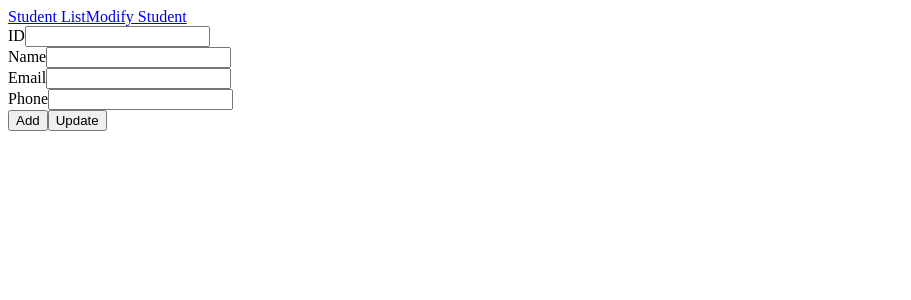
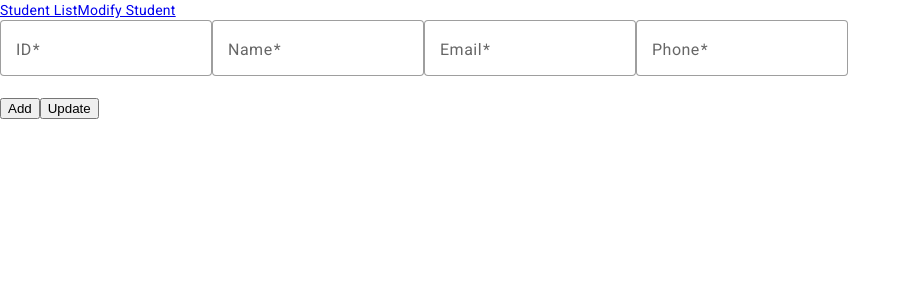
Before and after one commit to Divine-Sofowora/Divine_Sofowora_Learning_Angular, an Angular app: page /modify-student in a window 1280 px wide. Shown: the top 300 px of the page, without its empty margins (0-911 px from the left). Built offline with nearby package versions, Linux system fonts and the light colour scheme.

Commit message:
changes made to modify and student-list

```diff
--- a/angular.json
+++ b/angular.json
@@ -32,6 +32,7 @@
               }
             ],
             "styles": [
+              "@angular/material/prebuilt-themes/indigo-pink.css",
               "src/styles.scss"
             ],
             "scripts": [],
@@ -96,6 +97,7 @@
               }
             ],
             "styles": [
+              "@angular/material/prebuilt-themes/indigo-pink.css",
               "src/styles.scss"
             ],
             "scripts": []
--- a/package.json
+++ b/package.json
@@ -12,10 +12,12 @@
   "private": true,
   "dependencies": {
     "@angular/animations": "^18.2.0",
+    "@angular/cdk": "^17.0.0",
     "@angular/common": "^18.2.0",
     "@angular/compiler": "^18.2.0",
     "@angular/core": "^18.2.0",
     "@angular/forms": "^18.2.0",
+    "@angular/material": "^17.0.0",
     "@angular/platform-browser": "^18.2.0",
     "@angular/platform-browser-dynamic": "^18.2.0",
     "@angular/platform-server": "^18.2.0",
@@ -39,6 +41,6 @@
     "karma-coverage": "~2.2.0",
     "karma-jasmine": "~5.1.0",
     "karma-jasmine-html-reporter": "~2.1.0",
-    "typescript": "~5.5.2"
+    "typescript": "^5.5.4"
   }
 }
--- a/src/app/modify-student/modify-student.component.html
+++ b/src/app/modify-student/modify-student.component.html
@@ -1,24 +1,30 @@
-<form [formGroup]="studentForm" (ngSubmit)="onSubmit()" class="student-form">
 
-  <div class="form-group">
-    <label for="studentId">ID</label>
-    <input type="number" id="studentId" formControlName="studentId" class="form-input" [appFocus]="'green'"/>
-  </div>
 
-  <div class="form-group">
-    <label for="studentName">Name</label>
-    <input type="text" id="studentName" formControlName="studentName" class="form-input" [appFocus]="'green'"/>
-  </div>
+  <form [formGroup]="studentForm" (ngSubmit)="onSubmit()" class="mat-form">
+    <!-- ID Field -->
+    <mat-form-field appearance="outline" class="form-field" disabled>
+      <mat-label>ID</mat-label>
+      <input matInput type="number" formControlName="studentId" [appFocus]="'green'" />
+    </mat-form-field>
 
-  <div class="form-group">
-    <label for="studentEmail">Email</label>
-    <input type="text" id="studentEmail" formControlName="studentEmail" class="form-input" [appFocus]="'green'"/>
-  </div>
 
-  <div class="form-group">
-    <label for="phone">Phone</label>
-    <input type="tel" id="phone" formControlName="phone" class="form-input" [appFocus]="'green'"/>
-  </div>
+    <mat-form-field appearance="outline" class="form-field">
+      <mat-label>Name</mat-label>
+      <input matInput type="text" formControlName="studentName" appAutoFocus [appFocus]="'green'" />
+    </mat-form-field>
+
+
+    <mat-form-field appearance="outline" class="form-field">
+      <mat-label>Email</mat-label>
+      <input matInput type="text" formControlName="studentEmail" appAutoFocus [appFocus]="'green'" />
+    </mat-form-field>
+
+
+    <mat-form-field appearance="outline" class="form-field">
+      <mat-label>Phone</mat-label>
+      <input matInput type="text" formControlName="phone" appAutoFocus [appFocus]="'green'" />
+    </mat-form-field>
+
 
   <div class="form-button">  <!-- Changed from "from-button" to "form-button" -->
     <button type="button" (click)="onAdd()" class="btn add-btn">Add</button>
--- a/src/app/modify-student/modify-student.component.ts
+++ b/src/app/modify-student/modify-student.component.ts
@@ -6,12 +6,14 @@ import {UserService} from "../services/user.service";
 import {userList} from "../Shared/Models/mockData-user";
 import { Router } from "@angular/router";
 import {FocusDirective} from "../directives/focus.directive";
+import {MatFormField, MatFormFieldModule} from "@angular/material/form-field";
+import {MatInput, MatInputModule} from "@angular/material/input";
 
 
 @Component({
   selector: 'app-modify-student',
   standalone: true,
-  imports: [RouterLink, ReactiveFormsModule, FocusDirective],
+  imports: [RouterLink, ReactiveFormsModule, FocusDirective, MatFormField, MatInput,MatFormFieldModule,MatInputModule],
   templateUrl: './modify-student.component.html',
   styleUrl: './modify-student.component.scss'
 })
--- a/src/app/student-list/student-list.component.html
+++ b/src/app/student-list/student-list.component.html
@@ -1,13 +1,50 @@
+<div class="mat-container">
+  <h2>Student List</h2>
+<table mat-table [dataSource]="dataSource" class="mat-elevation-z8">
 
-<div *ngFor="let student of userList" (click)="selectedStudent(student)" [appHoverHighlight]="'pink'">
-  <img [src]="student.imgPath">
-  <h3>Id:{{student.studentId}}</h3>
-  <p> name:{{student | studentCourse | titlecase }}</p>
-<!--  <h3> name: {{student.studentName | titlecase}} </h3>-->
-<!--  <p> Grade: {{student.phone }}</p>-->
-  <p> Email: {{student.studentEmail | uppercase  }}</p>
-  <p> School fees: {{student.fees | currency:'CAD': "symbol-narrow"}}</p>
+  <ng-container matColumnDef="id">
+    <th mat-header-cell *matHeaderCellDef>ID</th>
+    <td mat-cell *matCellDef="let student">{{ student.studentId }}</td>
+  </ng-container>
+
+  <ng-container matColumnDef="studentName">
+    <th mat-header-cell *matHeaderCellDef>Name</th>
+    <td mat-cell *matCellDef="let student">{{ student | studentCourse | titlecase }}</td>
+  </ng-container>
+
+  <ng-container matColumnDef="email">
+    <th mat-header-cell *matHeaderCellDef>Email</th>
+    <td mat-cell *matCellDef="let student">{{ student.studentEmail | uppercase }}</td>
+  </ng-container>
+
+  <ng-container matColumnDef="phone">
+    <th mat-header-cell *matHeaderCellDef>Email</th>
+    <td mat-cell *matCellDef="let student">{{ student.phone }}</td>
+  </ng-container>
+
+  <ng-container matColumnDef="fees">
+    <th mat-header-cell *matHeaderCellDef>School Fees</th>
+    <td mat-cell *matCellDef="let student">{{ student.fees | currency: 'CAD': 'symbol-narrow' }}</td>
+  </ng-container>
+
+  <tr mat-header-row *matHeaderRowDef="showColumns"></tr>
+  <tr
+    mat-row
+    *matRowDef="let student; columns: showColumns"
+    [routerLink]="['/students', student.id]"
+    [appHoverHighlight]="'lightblue'"
+  ></tr>
+</table>
 
   <div><button type="button" (click)="onEdit()" class="btn edit-btn">EDIT</button></div>
-  <div><button type="button" (click)="onDelete(student.studentId)" class="btn delete-btn">Delete</button></div>
+  <div><button type="button" (click)="onDelete()" class="btn delete-btn">Delete</button></div>
 </div>
+
+<!--<div *ngFor="let student of userList" (click)="selectedStudent(student)" [appHoverHighlight]="'pink'">-->
+<!--  <img [src]="student.imgPath">-->
+<!--&lt;!&ndash;  <h3>Id:{{student.studentId}}</h3>&ndash;&gt;-->
+<!--&lt;!&ndash;  <p> name:{{student | studentCourse | titlecase }}</p>&ndash;&gt;-->
+<!--&lt;!&ndash;  <h3> name: {{student.studentName | titlecase}} </h3>&ndash;&gt;-->
+<!--&lt;!&ndash;  <p> Grade: {{student.phone }}</p>&ndash;&gt;-->
+<!--  <p> Email: {{student.studentEmail | uppercase  }}</p>-->
+<!--  <p> School fees: {{student.fees | currency:'CAD': "symbol-narrow"}}</p>-->
--- a/src/app/student-list/student-list.component.ts
+++ b/src/app/student-list/student-list.component.ts
@@ -3,7 +3,7 @@ import {
   DecimalPipe,
   LowerCasePipe,
   NgClass,
-  NgFor,
+  NgFor, NgIf,
   PercentPipe,
   TitleCasePipe,
   UpperCasePipe
@@ -18,29 +18,46 @@ import {Observable} from "rxjs";
 import {Router,RouterLink} from "@angular/router";
 import {StudentCoursePipe} from "../pipes/student-course.pipe";
 import {HoverHighlightDirective} from "../directives/hover-highlight.directive";
+import {
+  MatCell,
+  MatCellDef,
+  MatColumnDef,
+  MatHeaderCell,
+  MatHeaderCellDef,
+  MatHeaderRow, MatHeaderRowDef, MatRow, MatRowDef,
+  MatTable, MatTableDataSource
+} from "@angular/material/table";
+import {MatPaginator} from "@angular/material/paginator";
+
 
 
 
 @Component({
   selector: 'app-student-list',
   standalone: true,
-  imports: [FormsModule, NgFor, NgClass, RouterLink, CurrencyPipe, UpperCasePipe, PercentPipe, LowerCasePipe, TitleCasePipe, DecimalPipe, StudentCoursePipe, HoverHighlightDirective],
+  imports: [FormsModule, NgFor, NgClass, RouterLink, CurrencyPipe, UpperCasePipe, PercentPipe, LowerCasePipe, TitleCasePipe, DecimalPipe, StudentCoursePipe, HoverHighlightDirective, MatTable, MatColumnDef, MatHeaderCell, MatCell, MatCellDef, MatHeaderCellDef, MatHeaderRow, MatRow, MatPaginator, MatHeaderRowDef, MatRowDef, NgIf],
   templateUrl: './student-list.component.html',
   styleUrl: './student-list.component.scss'
 })
 
 export class StudentListComponent implements OnInit {
-
-  showColumns: String[]=['id','name','email','phone']
+  userList: User[] = [];
+  showColumns: String[]=['id','studentName','email','phone','fees']
+  dataSource: MatTableDataSource<User> = new MatTableDataSource(this.userList);
 
 
   constructor(private userService: UserService,private router: Router) {
   }
   ngOnInit(): void {
     this.userService.getUsers().subscribe({
-      next: (data: User[]) => this.userList = data,
+      next: (data: User[]) => {
+        this.userList = data,
+          this.dataSource.data = data; // Assign data to dataSource
+      },
       error:err => console.error("error finding students", err),
-      complete: () => console.log("Complete")
+      complete: () => console.log("Complete"),
+
+
     })
   }
 
@@ -54,12 +71,11 @@ export class StudentListComponent implements OnInit {
     this.router.navigate(['/modify-student']);
   }
 
-  onDelete(studentId: number): void {
-    this.userService.deleteStudent(studentId);
+  onDelete(): void {
 
 
   }
 
 
-  protected userList = userList;
+
 }
--- a/src/index.html
+++ b/src/index.html
@@ -6,8 +6,10 @@
   <base href="/">
   <meta name="viewport" content="width=device-width, initial-scale=1">
   <link rel="icon" type="image/x-icon" href="favicon.ico">
+  <link href="https://fonts.googleapis.com/css2?family=Roboto:wght@300;400;500&display=swap" rel="stylesheet">
+  <link href="https://fonts.googleapis.com/icon?family=Material+Icons" rel="stylesheet">
 </head>
-<body>
+<body class="mat-typography">
   <app-root></app-root>
 </body>
 </html>
--- a/src/main.ts
+++ b/src/main.ts
@@ -7,6 +7,7 @@ import {StudentListItemComponent} from "./app/student-list-item/student-list-ite
 import {ModifyStudentComponent} from "./app/modify-student/modify-student.component";
 import {PageNotFoundComponent} from "./app/page-not-found/page-not-found.component";
 import {importProvidersFrom} from "@angular/core";
+import { provideAnimationsAsync } from '@angular/platform-browser/animations/async';
 
 
 const routes: Routes =[
@@ -25,6 +26,6 @@ const routes: Routes =[
 
 bootstrapApplication(AppComponent, {
   providers:[provideRouter(routes),
-  importProvidersFrom()]
+  importProvidersFrom(), provideAnimationsAsync()]
 
 });
--- a/src/styles.scss
+++ b/src/styles.scss
@@ -33,3 +33,5 @@
    .user-card p:last-child {
     margin-bottom: 0;
    }
+html, body { height: 100%; }
+body { margin: 0; font-family: Roboto, "Helvetica Neue", sans-serif; }
```
Also changed, not shown: 1 other file (tests, documents, lock files or other folders).
